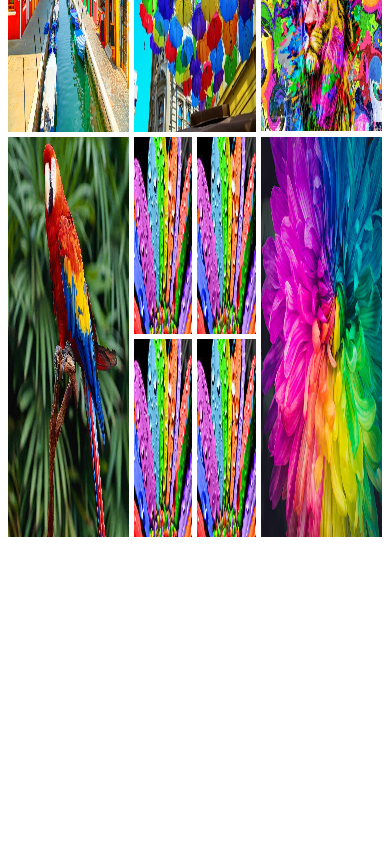
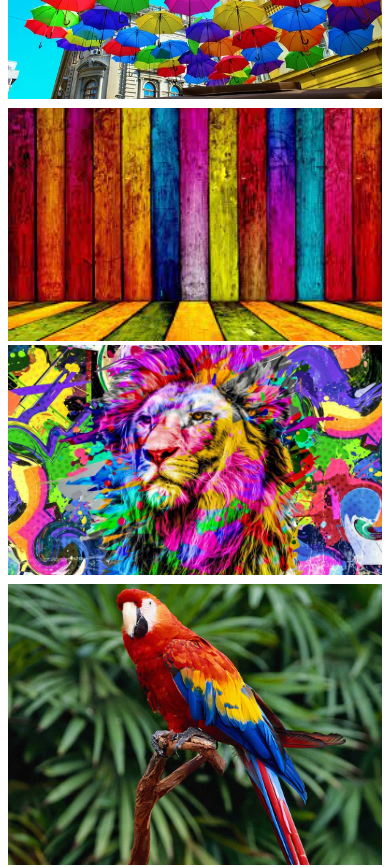
Before and after one commit to masumraheel/simple-responsive-web2, a plain HTML site: page index.html in a window 390 px wide. Shown: the part 740-1607 px from the top of the page. Before the commit the page ends 1285 px from the top, so only its background shows below. Drawn offline with Linux system fonts and the light colour scheme.

Commit message:
added responsive work

```diff
--- a/styles/style.css
+++ b/styles/style.css
@@ -19,3 +19,13 @@ img{
     grid-template-columns: repeat(2, 1fr);
     gap: 5px;
 }
+
+@media screen and (max-width:576px) {
+    .column{
+        flex-direction: column;
+        height: auto;
+    }
+    .square-column{
+        grid-template-columns: 1fr;
+    }
+}
```
